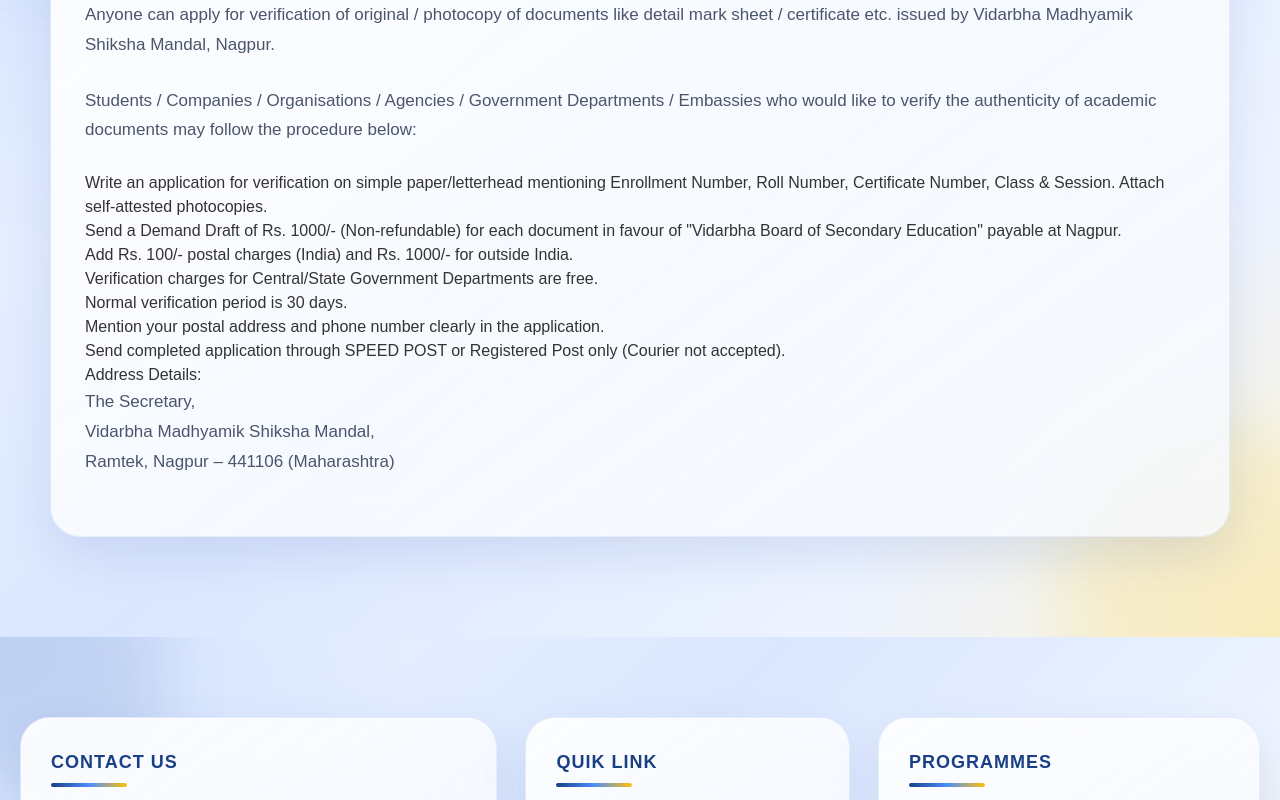
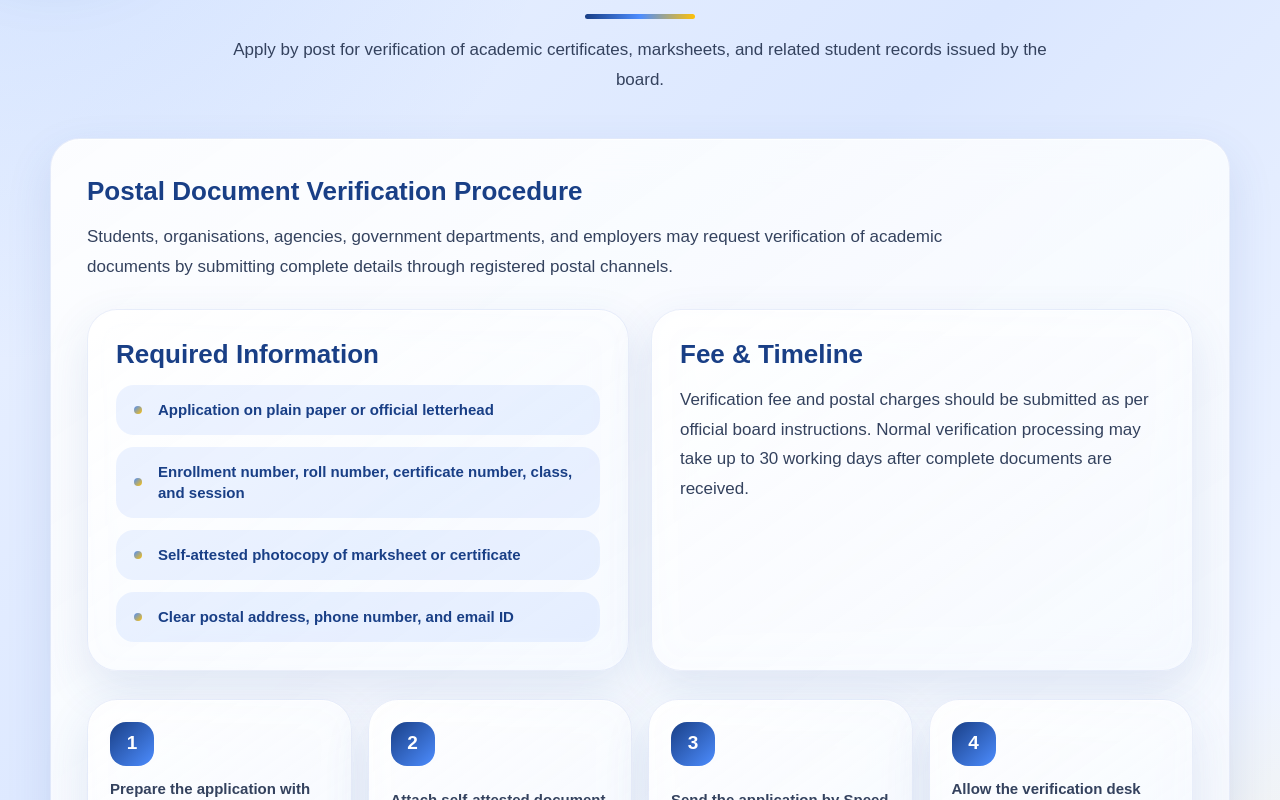
Before and after one commit to ranvijaysingh0741/ERP-SYSTEM, a React (Create React App) app in the folder frontend/: page /postal-verification in a window 1280 px wide. Shown: the part 440-1240 px from the top of the page. Built offline with nearby package versions, Linux system fonts and the light colour scheme.

Commit message:
Refactor PostalVerification component with new content
Updated the PostalVerification component to include requirements and process steps for postal verification. Modified the layout and content for clarity and added styling.

```diff
--- a/frontend/src/landing/pages/PostalVerification.js
+++ b/frontend/src/landing/pages/PostalVerification.js
@@ -1,75 +1,86 @@
 import React from "react";
+import "./PostalVerification.css";
+
+const requirements = [
+  "Application on plain paper or official letterhead",
+  "Enrollment number, roll number, certificate number, class, and session",
+  "Self-attested photocopy of marksheet or certificate",
+  "Clear postal address, phone number, and email ID",
+];
+
+const processSteps = [
+  "Prepare the application with complete student and document details.",
+  "Attach self-attested document photocopies for verification.",
+  "Send the application by Speed Post or Registered Post only.",
+  "Allow the verification desk time to review and dispatch the response.",
+];
 
 const PostalVerification = () => {
   return (
-    <div className="verification-page">
-      <div className="verification-container">
-        <h1>Postal Verification</h1>
+    <main className="postal-page">
+      <div className="postal-container">
+        <header className="postal-header">
+          <span className="postal-badge">Verification Desk</span>
+          <h1>Postal Verification</h1>
+          <p>
+            Apply by post for verification of academic certificates, marksheets,
+            and related student records issued by the board.
+          </p>
+        </header>
 
-        <div className="verification-card">
-          <h2>For Postal Verification</h2>
+        <section className="postal-card">
+          <div className="postal-intro">
+            <h2>Postal Document Verification Procedure</h2>
+            <p>
+              Students, organisations, agencies, government departments, and
+              employers may request verification of academic documents by
+              submitting complete details through registered postal channels.
+            </p>
+          </div>
 
-          <p>
-            Anyone can apply for verification of original / photocopy of
-            documents like detail mark sheet / certificate etc. issued by
-            Vidarbha Madhyamik Shiksha Mandal, Nagpur.
-          </p>
+          <div className="postal-grid">
+            <article className="postal-panel">
+              <h3>Required Information</h3>
+              <ul>
+                {requirements.map((item) => (
+                  <li key={item}>{item}</li>
+                ))}
+              </ul>
+            </article>
 
-          <p>
-            Students / Companies / Organisations / Agencies / Government
-            Departments / Embassies who would like to verify the authenticity of
-            academic documents may follow the procedure below:
-          </p>
+            <article className="postal-panel fee-panel">
+              <h3>Fee & Timeline</h3>
+              <p>
+                Verification fee and postal charges should be submitted as per
+                official board instructions. Normal verification processing may
+                take up to 30 working days after complete documents are
+                received.
+              </p>
+            </article>
+          </div>
 
-          <ul className="verification-list">
-            <li>
-              Write an application for verification on simple paper/letterhead
-              mentioning Enrollment Number, Roll Number, Certificate Number,
-              Class & Session. Attach self-attested photocopies.
-            </li>
-
-            <li>
-              Send a Demand Draft of Rs. 1000/- (Non-refundable) for each
-              document in favour of "Vidarbha Board of Secondary Education"
-              payable at Nagpur.
-            </li>
-
-            <li>
-              Add Rs. 100/- postal charges (India) and Rs. 1000/- for outside
-              India.
-            </li>
-
-            <li>
-              Verification charges for Central/State Government Departments are
-              free.
-            </li>
-
-            <li>Normal verification period is 30 days.</li>
-
-            <li>
-              Mention your postal address and phone number clearly in the
-              application.
-            </li>
-
-            <li>
-              Send completed application through SPEED POST or Registered Post
-              only (Courier not accepted).
-            </li>
-          </ul>
+          <div className="postal-steps">
+            {processSteps.map((step, index) => (
+              <div className="postal-step" key={step}>
+                <strong>{index + 1}</strong>
+                <span>{step}</span>
+              </div>
+            ))}
+          </div>
 
           <div className="address-box">
-            <h3>Address Details:</h3>
+            <h3>Postal Address</h3>
             <p>
               The Secretary,
               <br />
-              Vidarbha Madhyamik Shiksha Mandal,
+              Board of Vocational and Skills Higher Secondary Education,
               <br />
-              Ramtek, Nagpur – 441106 (Maharashtra)
+              Bhopal, Madhya Pradesh - 462016
             </p>
           </div>
-        </div>
+        </section>
       </div>
-    </div>
+    </main>
   );
 };
 
```
